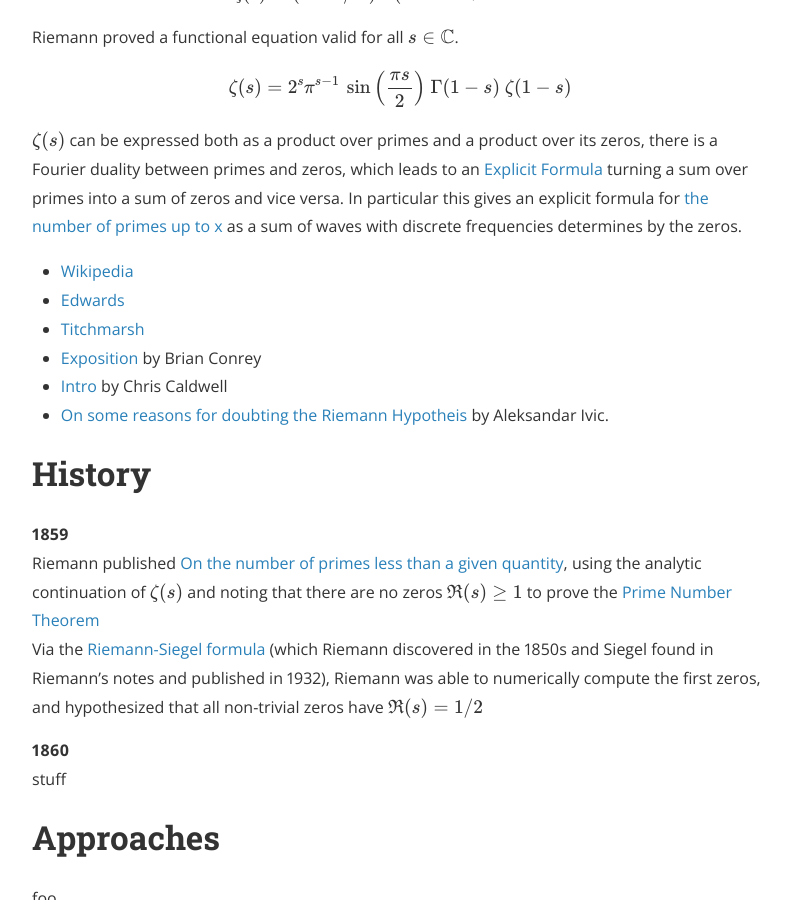
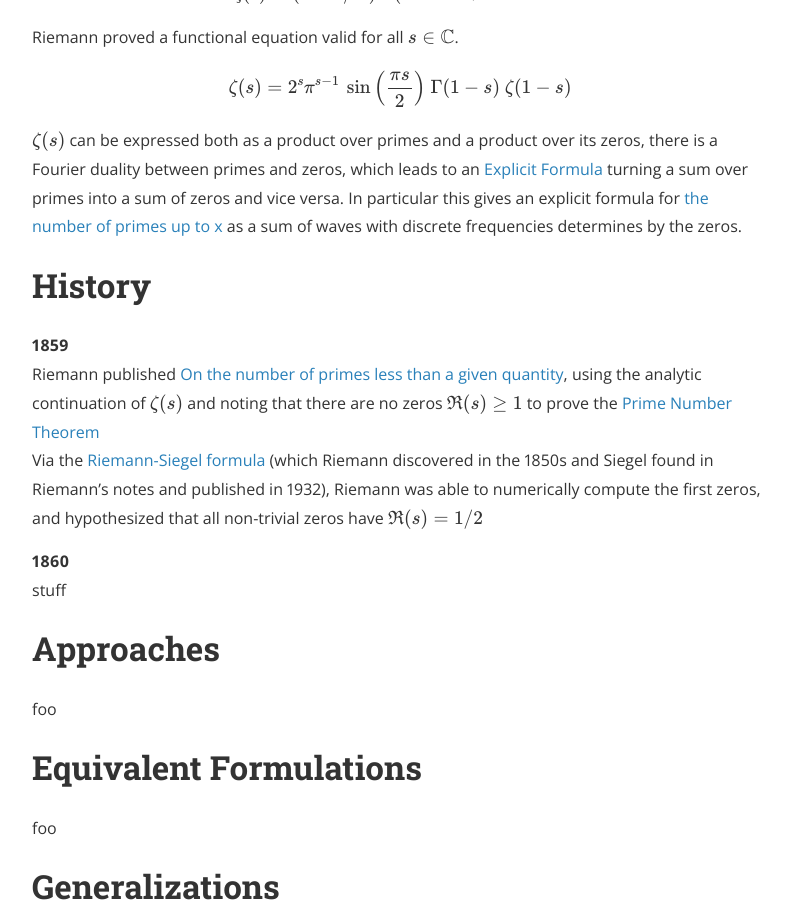
Before and after one commit to rfurman/pnphard, a Jekyll site: the page built from riemann.md, in a window 1280 px wide and 900 px high, scrolled down 1550 px. Shown: the whole window, without its empty margins (240-1030 px from the left). Built offline with Jekyll 4.4.1, drawn with Linux system fonts in a browser that asks for light colours; nearby versions of some CDN libraries; formulas are drawn with MathJax 3; comment, search, counter and statistics services are not loaded; part of the change alters nothing that is shown.

```diff
--- a/_config.yml
+++ b/_config.yml
@@ -38,7 +38,7 @@ jekyll-archives:
 disqus_shortname: pnphard
 
 # Google analytics
-ga_tracking_id: "UA-124258874-2"
+# ga_tracking_id: "UA-126262089-1"
 
 social:
   - name: GitHub
--- a/_includes/footer.html
+++ b/_includes/footer.html
@@ -83,18 +83,3 @@ $(document).ready(function() {
     <script src='/js/{{ js_file }}.js' type="text/javascript"></script>
   {% endfor %}
 {% endif %}
-
-{% if site.ga_tracking_id %}
-<!-- Google Analytics -->
-<script>
-  (function(i,s,o,g,r,a,m){i['GoogleAnalyticsObject']=r;i[r]=i[r]||function(){
-  (i[r].q=i[r].q||[]).push(arguments)},i[r].l=1*new Date();a=s.createElement(o),
-  m=s.getElementsByTagName(o)[0];a.async=1;a.src=g;m.parentNode.insertBefore(a,m)
-  })(window,document,'script','//www.google-analytics.com/analytics.js','ga');
-  ga('create', '{{ site.ga_tracking_id }}', 'auto');
-  ga('send', 'pageview', {
-    'page': '{{ page.url }}',
-    'title': '{% if page.title %}{{ page.title }}{% else %}{{ site.title }}{% endif %}'
-  });
-</script>
-{% endif %}
--- a/_includes/head.html
+++ b/_includes/head.html
@@ -66,6 +66,16 @@
   <meta property="os:src" content="{{ protocols.os_src }}" />
   {% endif %}
 
+  <!-- Global site tag (gtag.js) - Google Analytics -->
+  <script async src="https://www.googletagmanager.com/gtag/js?id=UA-126262089-1"></script>
+  <script>
+  window.dataLayer = window.dataLayer || [];
+    function gtag(){dataLayer.push(arguments);}
+      gtag('js', new Date());
+
+        gtag('config', 'UA-126262089-1');
+  </script>
+
   <!-- Site styles -->
   <link rel="stylesheet" href="{{ "/css/main.css" | prepend: site.baseurl }}">
   <link rel="canonical" href="{{ page.url | replace:'index.html','' | prepend: site.baseurl | prepend: site.url }}">
--- a/riemann.md
+++ b/riemann.md
@@ -49,14 +49,6 @@ $$\zeta(s) = 2^s\pi^{s-1}\ \sin\left(\frac{\pi s}{2}\right)\ \Gamma(1-s)\ \zeta(
 \\(\zeta(s)\\) can be expressed both as a product over primes and a product over its zeros, there is a Fourier duality between primes and zeros, which leads to an
 [Explicit Formula](https://en.wikipedia.org/wiki/Explicit_formulae_(L-function)#Weil's_explicit_formula) turning a sum over primes into a sum of zeros and vice versa.  In particular this gives an explicit formula for [the number of primes up to x](http://empslocal.ex.ac.uk/~mwatkins/zeta/NTfourier.htm) as a sum of waves with discrete frequencies determines by the zeros.
 
-
-* [Wikipedia](https://en.wikipedia.org/wiki/Riemann_hypothesis)
-* [Edwards](https://www.amazon.com/Riemanns-Zeta-Function-Harold-Edwards/dp/0486417409)
-* [Titchmarsh](https://www.amazon.com/Theory-Riemann-Zeta-Function-Science-Publications/dp/0198533691)
-* [Exposition](https://www.ams.org/notices/200303/fea-conrey-web.pdf) by Brian Conrey
-* [Intro](https://primes.utm.edu/notes/rh.html) by Chris Caldwell
-* [On some reasons for doubting the Riemann Hypotheis](https://arxiv.org/abs/math/0311162) by Aleksandar Ivic.
-
 History
 =======================
 
```
